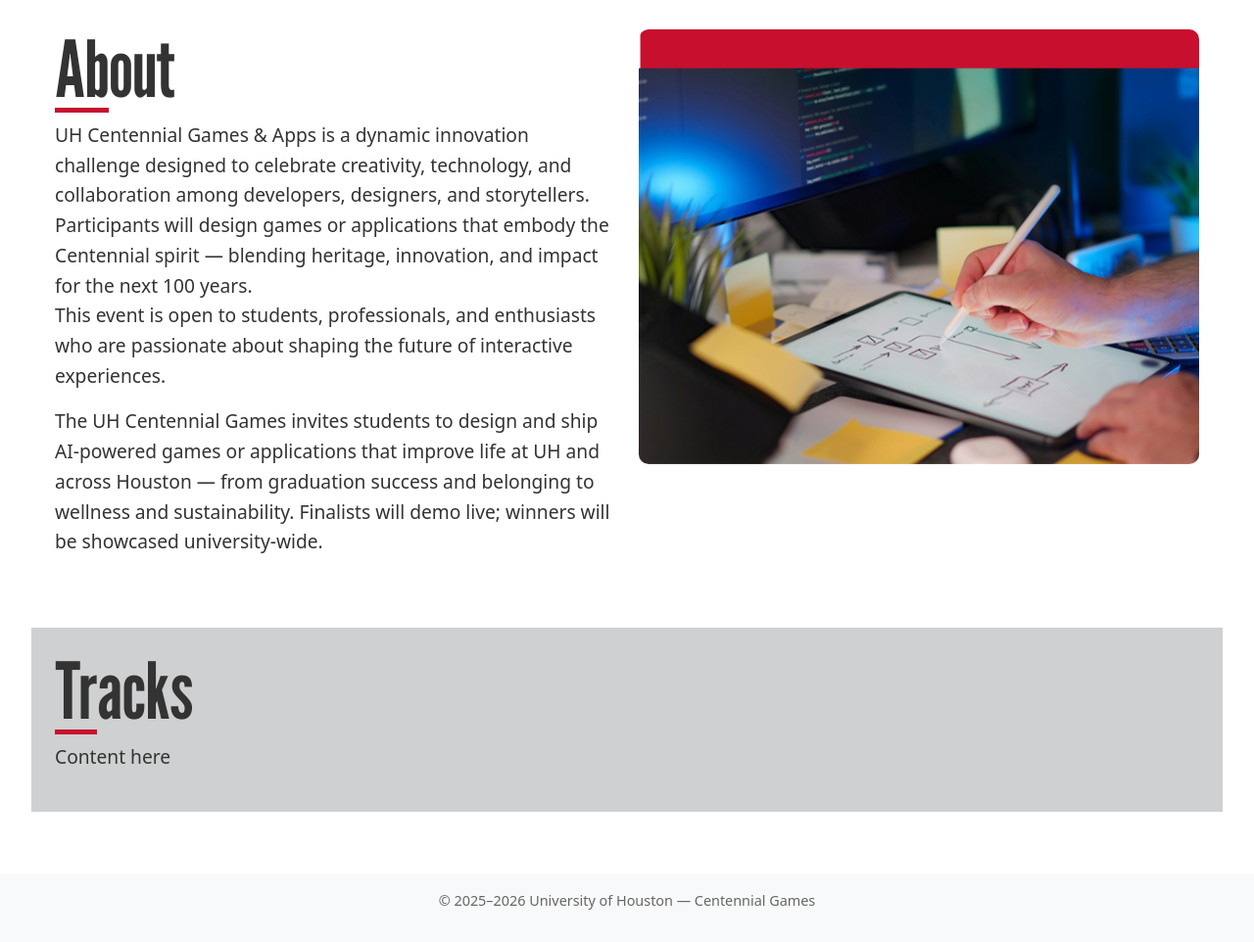
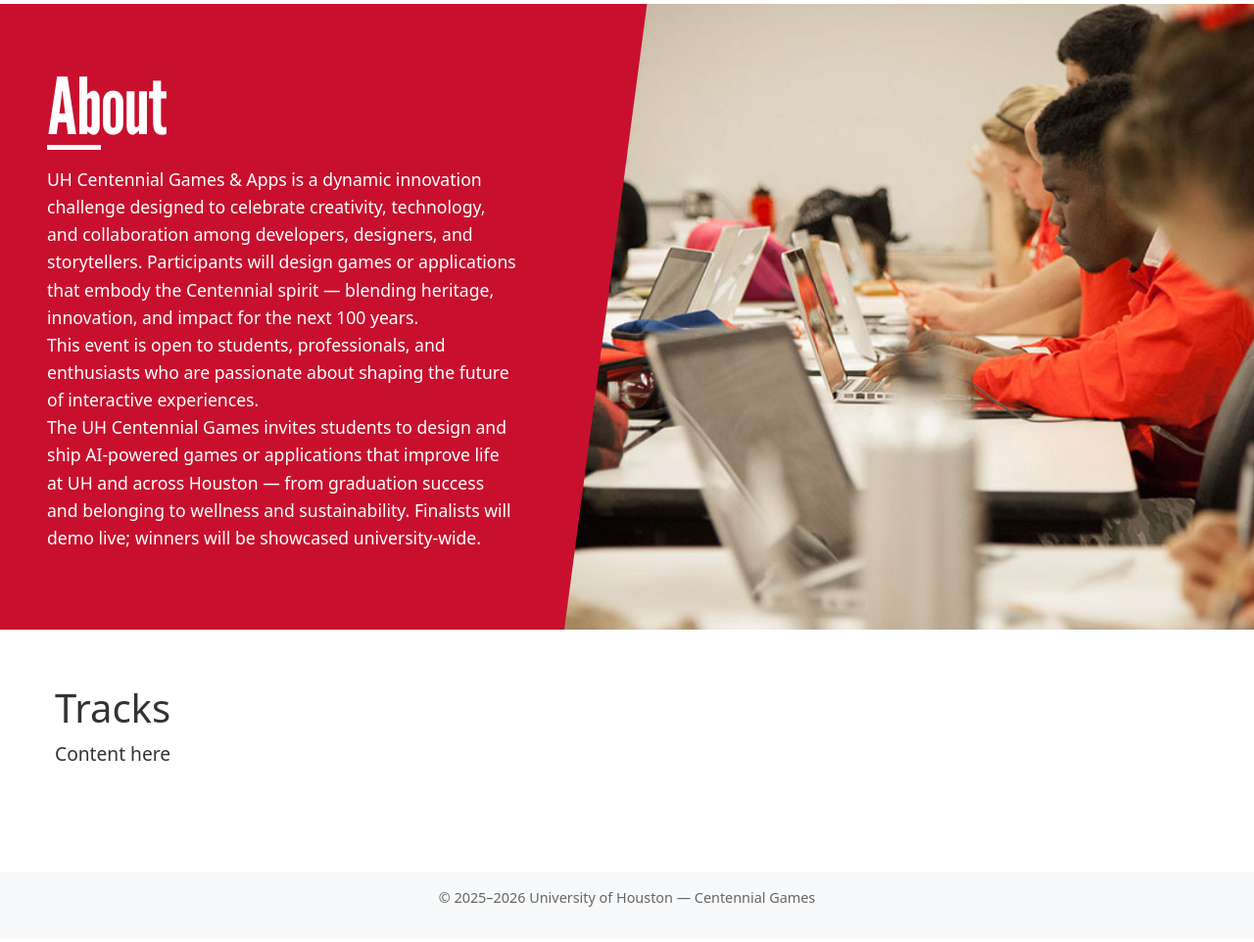
Before and after one commit to Zuhair-A/uh-games-challenge, a plain HTML site: page index.html in a window 1280 px wide. Shown: the part 826-1788 px from the top of the page at 98% size. Drawn offline with nearby package versions, Linux system fonts and the light colour scheme.

Commit message:
New updates

```diff
--- a/css/style.css
+++ b/css/style.css
@@ -160,7 +160,7 @@
    .navbar {
     width: 90% !important;
   }
-  .about, .tracks {
+  .tracks {
     max-width: 100%;
     margin: 2rem auto;
     padding: 1.5rem !important;
@@ -170,10 +170,6 @@
 
 }
 
-.about .about-img img{
-  width: 100% !important;
-  height: 80% !important
-}
 
 }
 
@@ -241,7 +237,7 @@
 /* Edning of custom styling */
 
 /* Main content styling */
-.about, .tracks {
+.tracks {
     max-width: 100%;
     margin: 2rem 2rem;
     padding: 2rem 1rem 2rem 11rem;
@@ -250,22 +246,59 @@
     color: #333;
 
 }
-.tracks {
-  background-color: rgba( 136, 139, 141, 0.4);
+.about-split {
+  display: flex;
+  flex-wrap: wrap;
+  align-items: stretch;
+  min-height: 350px;
+  background-color: #C8102E;
+  color: #fff;
+  margin-top: 30px;
 }
-.about h1, .tracks h1 {
-  font: 5rem/1 "League Gothic", sans-serif;
+.about-split .text-side {
+  flex: 1 1 45%;
+  background-color: transparent;
+  display: flex;
+  align-items: center;
+  justify-content: flex-end;
+  padding: 4rem 3rem;
 }
-.about h1 .partial-underline, .tracks h1 .partial-underline {
-  border-bottom: 5px solid #C8102E;
- display: inline-block;
+.about-split .text-side h1 .partial-underline {
+  border-bottom: 5px solid #ffffff !important;
+ display: inline-block !important;
 }
-.about-img img{
-  width: 100%;
-  height: 100%;
-  object-fit: cover;
-  border-radius: 10px;
+.about-split .text-side h1 {
+font: 5rem / 1 "League Gothic", sans-serif;
+
+  margin-bottom: 1rem;
 }
+.about-split .text-side p {
+  max-width: 620px;
+  line-height: 1.6;
+  font-size: 1.1rem;
+}
+.about-split .image-side {
+  flex: 1 1 55%;
+  background: #C8102E url("/images/app-contest-2.jpg")
+              center/cover no-repeat;
+  clip-path: polygon(12% 0, 100% 0, 100% 100%, 0 100%);
+}
+@media (max-width: 1000px) {
+  .about-split {
+    flex-direction: column;
+
+  }
+  .text-side div{
+   margin: 0 auto !important;
+  }
+  .about-split .image-side {
+    clip-path: none;
+    height: 250px;
+    display: none;
+  }
+}
+
+
 /* Footer Styling */
 .footer {
     background-color: #f8f9fa;
--- a/index.html
+++ b/index.html
@@ -72,21 +72,23 @@
   </header>
 
 
-  <section class="about">
-    <div class="row">
-      <div class="col-12 col-lg-6">
-        <h1><span class="partial-underline">Ab</span>out</h1>
+  <section class="about-split">
+
+      <div class="text-side">
+        <div>
+               <h1><span class="partial-underline">Ab</span>out</h1>
               <p> UH Centennial Games & Apps is a dynamic innovation challenge designed to celebrate creativity, technology, and
                 collaboration among developers, designers, and storytellers. Participants will design games or applications that
                 embody the Centennial spirit — blending heritage, innovation, and impact for the next 100 years.<br />
                 This event is open to students, professionals, and enthusiasts who are passionate about shaping the future of
-                interactive experiences.</p>
-                <p>The UH Centennial Games invites students to design and ship AI‑powered games or applications that improve life at UH and across Houston — from graduation success and belonging to wellness and sustainability. Finalists will demo live; winners will be showcased university‑wide.</p>
+                interactive experiences.<br>
+                The UH Centennial Games invites students to design and ship AI‑powered games or applications that improve life at UH and across Houston — from graduation success and belonging to wellness and sustainability. Finalists will demo live; winners will be showcased university‑wide.
+                </p>
+        </div>
       </div>
-       <div class="col-12 col-lg-6 about-img text-center">
-          <img src="./images/uh-challenge-2.jpg" width="100%" height="auto" alt="About UH Games Challenge"/>
-       </div>
-      </div>
+       <div class="image-side"></div>
+   </section>
+
 
  </section>
   <section class="tracks">
```
Also changed, not shown: images/app-contest-1.jpg (added), images/app-contest-2.jpg (added), images/contest-students-2.jpg (added), images/contest-students-3.jpg (added), images/contest-students.jpg (added), images/image.png (added).
